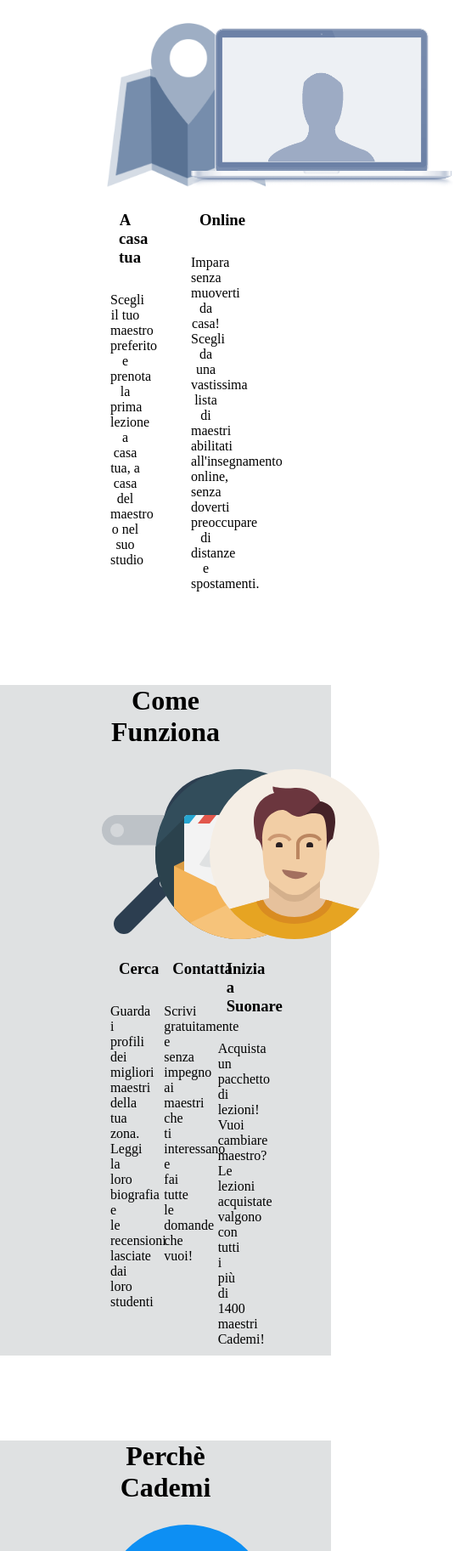
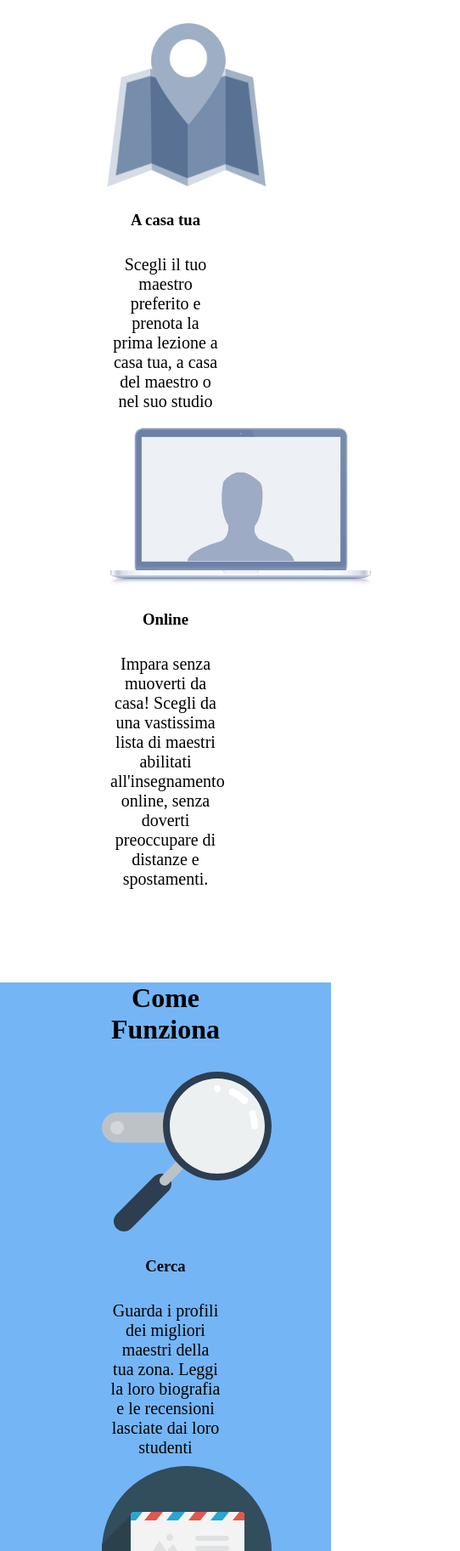
Before and after one commit to MirkoR89/html-css-resp-wannabe-12bool, a plain HTML site: page index.html in a window 390 px wide. Shown: the part 175-2000 px from the top of the page at 85% size, 542 px wide, since content can reach past the window. Drawn offline with Linux system fonts and the light colour scheme.

Commit message:
Effettuate modifiche per sito responsive
Aggiunte le classi per definire il responsive e applicate alcuni cambiamenti di stile.

```diff
--- a/assets/css/style.css
+++ b/assets/css/style.css
@@ -28,8 +28,30 @@ p {padding: 10px;}
 }
 
 .col-lg-12 > img {
-  background: #0d8ff3;
+  background: #428bca;
   border-radius: 50%;
   padding: 30px;
+}
 
+@media all and (min-width: 769px) and (max-width: 1200px) {
+  .col-lg-4 > img {
+    margin-top: 20px;
+  }
 }
+
+@media all and (max-width: 768px) {
+
+  p {
+    font-size: 20px;
+  }
+
+  .bg_lightblue {
+    background: #74b5f6;
+  }
+
+  .col-lg-12 > img {
+    background: #06135c;
+    border-radius: 10%;
+    padding: 30px;
+  }
+}
--- a/index.html
+++ b/index.html
@@ -11,41 +11,41 @@
   <body>
     <div class="row">
       <h1>Lezioni dove vuoi tu</h1>
-      <div class="col-lg-6">
+      <div class="col-lg-6 col-sm-12">
         <img src="assets/img/icon/maps.png" alt="">
         <h3>A casa tua</h3>
         <p>Scegli il tuo maestro preferito e prenota la prima lezione a casa tua, a casa del maestro o nel suo studio</p>
       </div>
 
-      <div class="col-lg-6">
+      <div class="col-lg-6 col-sm-12">
         <img src="assets/img/icon/screen.png" alt="">
         <h3>Online</h3>
         <p>Impara senza muoverti da casa! Scegli da una vastissima lista di maestri abilitati all'insegnamento online, senza doverti preoccupare di distanze e spostamenti.</p>
       </div>
     </div>
 
-    <div class="row bg_grey">
+    <div class="row bg_grey bg_lightblue">
       <h1>Come Funziona</h1>
-      <div class="col-lg-4">
+      <div class="col-lg-4 col-md-12 col-sm-12">
         <img src="assets/img/search.svg" alt="">
         <h3>Cerca</h3>
         <p>Guarda i profili dei migliori maestri della tua zona. Leggi la loro biografia e le recensioni lasciate dai loro studenti</p>
       </div>
 
-      <div class="col-lg-4">
+      <div class="col-lg-4 col-md-6 col-sm-12">
         <img src="assets/img/letter.svg" alt="">
         <h3>Contatta</h3>
         <p>Scrivi gratuitamente e senza impegno ai maestri che ti interessano e fai tutte le domande che vuoi!</p>
       </div>
 
-      <div class="col-lg-4">
+      <div class="col-lg-4 col-md-6 col-sm-12">
         <img src="assets/img/male.svg" alt="">
         <h3>Inizia a Suonare</h3>
         <p>Acquista un pacchetto di lezioni! Vuoi cambiare maestro? Le lezioni acquistate valgono con tutti i più di 1400 maestri Cademi!</p>
       </div>
     </div>
 
-    <div class="bg_grey">
+    <div class="bg_grey bg_lightblue">
       <div class="row">
         <h1>Perchè Cademi</h1>
         <div class="col-lg-12">
```
